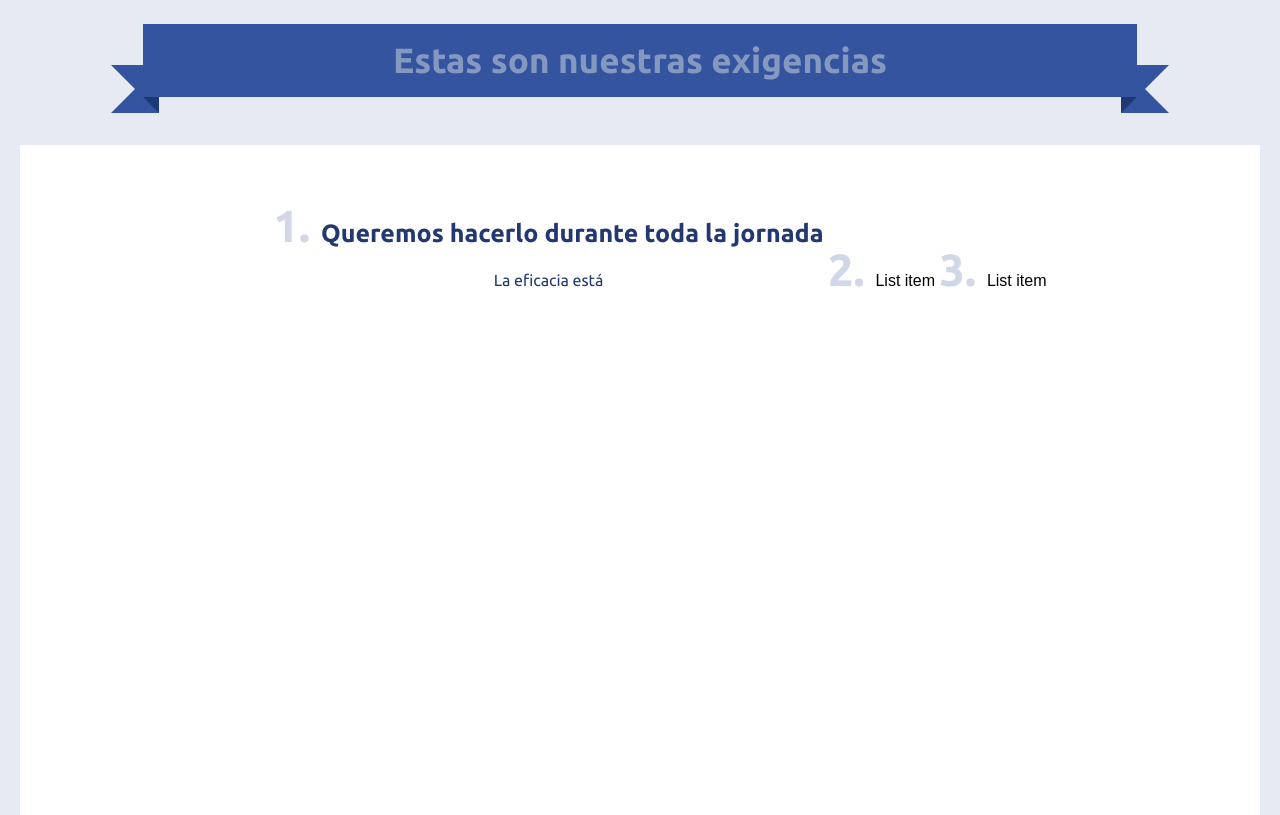
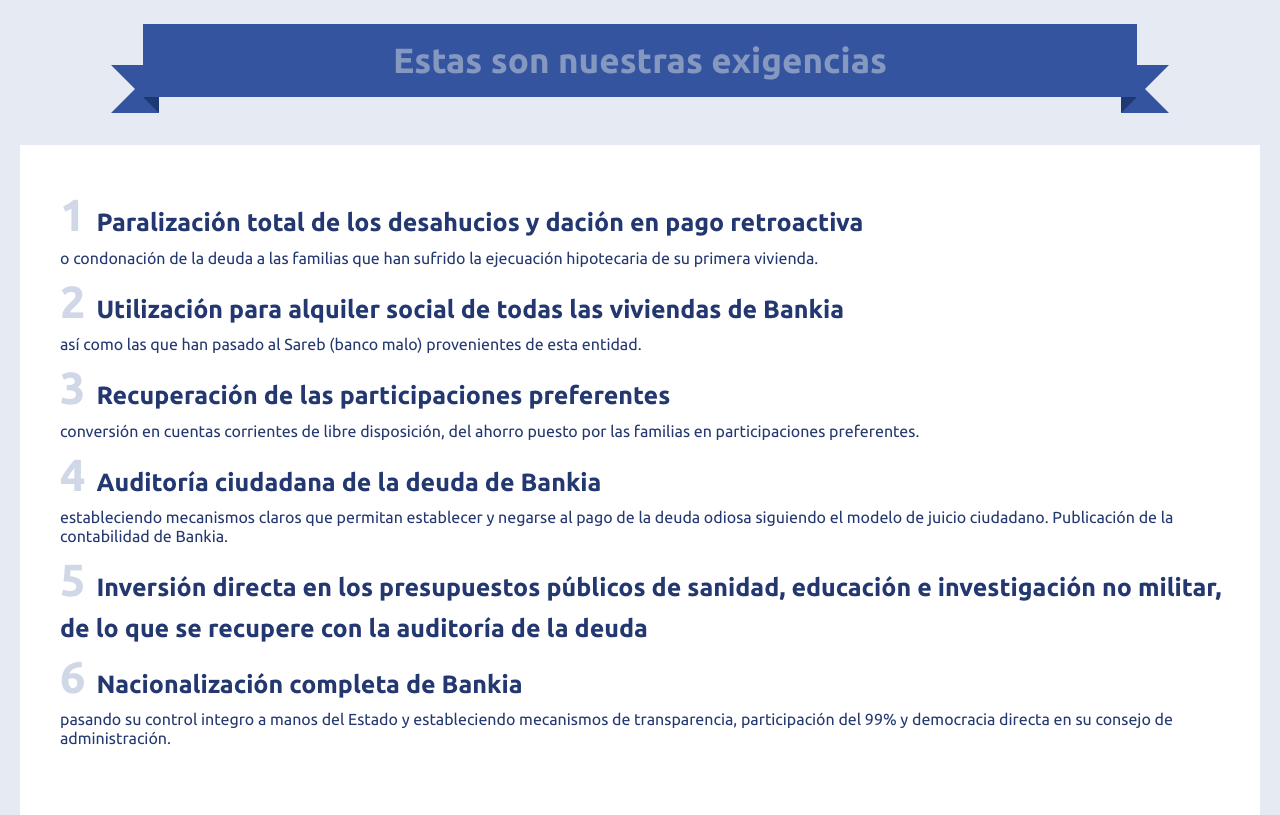
Before and after one commit to hacktivistas/bankiamap, a PHP site: page /rescate.php in a window 1280 px wide. Shown: the part 210-1025 px from the top of the page. Run offline with PHP 8.4, Linux system fonts and the light colour scheme.

Commit message:
terminando rescate.php listado

```diff
--- a/estilos.css
+++ b/estilos.css
@@ -46,6 +46,9 @@ a, a:active, a:focus, a:visited {text-decoration:none;outline: none}
 
 #contenedorcuerpo2 {height:670px; width:100%;background:#FFF}
 #cuerpo2{margin-left:auto;margin-right:auto;height:630px; width:97%; padding:20px 0px; background:#FFF}
+
+#contenedorcuerpo3 {text-align: center;height:670px; width:100%;background:#FFF}
+#cuerpo3{text-align: left;height:630px; width:97%; padding:20px 0px; background:#FFF}
 
 
 #contenedorinfo {height:260px; width:100%;background:#FFF}
@@ -145,17 +148,11 @@ width: 75%;
 ol {counter-reset: li 0;}
 li { display: inline-block; }
 li:before {
-	content: counter(li) ". ";
+	content: counter(li) " ";
 	counter-increment: li;
-	left: -2.5em;
-	top: 50%;
-	margin-top: -1em;
-	height: 2em;
-	width: 2em;
-	line-height: 2em;
-	text-align: center;
+	line-height: 1.5em;
+	text-align: left;
 	color:#d0d7e7;
-	text-align:center;
 	font-family: UbuntuB;
 	font-size:45px}
 }
--- a/rescate.php
+++ b/rescate.php
@@ -45,16 +45,19 @@
 				<h1 class="ribbon">
 					<strong class="ribbon-content"><span id="shit">Estas son nuestras exigencias</span></strong>
 				</h1>
+
 				</div>
 
 			</div>
-			<div id="contenedorcuerpo2">
-				<div id="cuerpo2">
-
+			<div id="contenedorcuerpo3">
+				<div id="cuerpo3">
 <ol>
-	<li><span id="textcuerpo1">Queremos hacerlo durante toda la jornada</span><br><span id="textcuerpo2">La eficacia está</span></li>
-	<li>List item</li>
-	<li>List item</li>
+	<li><span id="textcuerpo1">Paralización total de los desahucios y dación en pago retroactiva</span><br><span id="textcuerpo2">o condonación de la deuda a las familias que han sufrido la ejecuación hipotecaria de su primera vivienda.</span></li>
+	<li><span id="textcuerpo1">Utilización para alquiler social de todas las viviendas de Bankia</span><br><span id="textcuerpo2">así como las que han pasado al Sareb (banco malo) provenientes de esta entidad.</span></li>
+	<li><span id="textcuerpo1">Recuperación de las participaciones preferentes</span><br><span id="textcuerpo2">conversión en cuentas corrientes de libre disposición, del ahorro puesto por las familias en participaciones preferentes.</span></li>
+	<li><span id="textcuerpo1">Auditoría ciudadana de la deuda de Bankia</span><br><span id="textcuerpo2">estableciendo mecanismos claros que permitan establecer y negarse al pago de la deuda odiosa siguiendo el modelo de juicio ciudadano. Publicación de la contabilidad de Bankia.</span></li>
+	<li><span id="textcuerpo1">Inversión directa en los presupuestos públicos de sanidad, educación e investigación no militar, de lo que se recupere con la auditoría de la deuda</span></li>
+	<li><span id="textcuerpo1">Nacionalización completa de Bankia</span><br><span id="textcuerpo2">pasando su control integro a manos del Estado y estableciendo mecanismos de transparencia, participación del 99% y democracia directa en su consejo de administración.</span></li>
 </ol>
 
 				</div>
```
